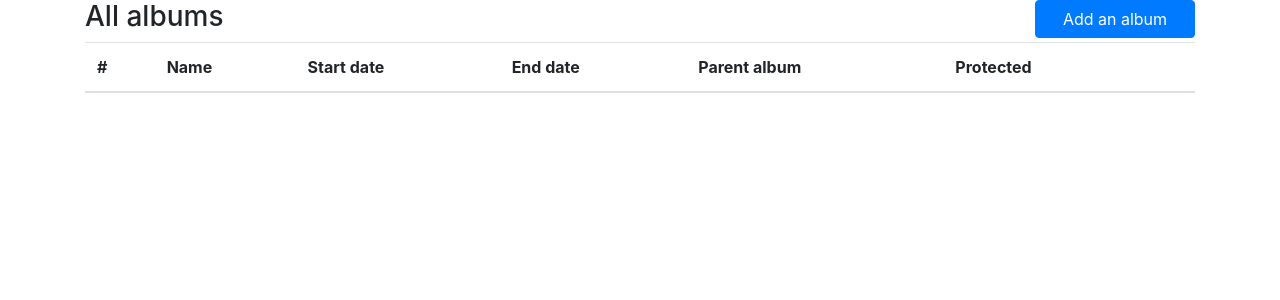
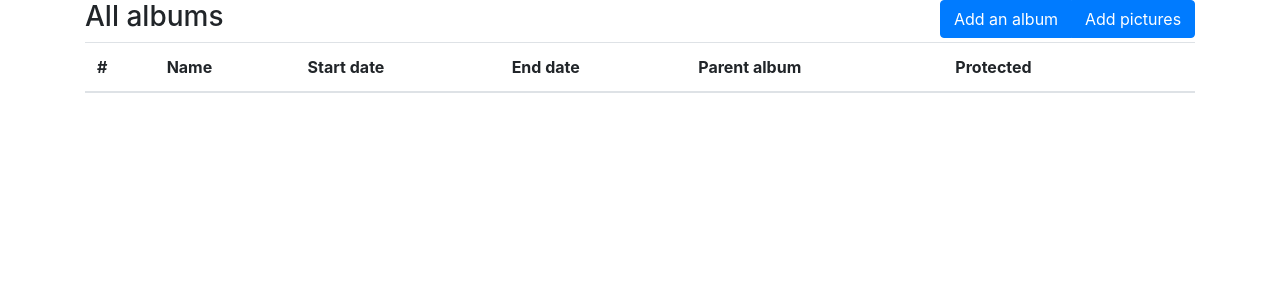
Before and after one commit to bastantoine/django-picture-gallery, a Django app: template apps/gallery_admin/templates/gallery_admin/home.html in a window 1280 px wide. Shown: the top 300 px of the page. Run offline with Django 3.2, Linux system fonts and the light colour scheme; the template is opened without the code that fills it, so the values that code supplies are empty; parts of the project's set-up code (start-up, migrations or seed data) failed here and were passed over; some libraries are stand-ins or nearby versions.

Commit message:
Added view to upload a picture

```diff
--- a/apps/gallery_admin/templates/gallery_admin/home.html
+++ b/apps/gallery_admin/templates/gallery_admin/home.html
@@ -5,11 +5,14 @@
 {% endblock css %}
 {% block content %}
 <div class="row">
-    <div class="col-lg-10">
+    <div class="col-lg-9">
         <h3>All albums</h3>
     </div>
-    <div class="col-lg-2">
-        <a href="{% url 'gallery_admin:add_album' %}" class="btn btn-primary" style="width: 100%;">Add an album</a>
+    <div class="col-lg-3">
+        <div class="btn-group" style="width: 100%;">
+            <a href="{% url 'gallery_admin:add_album' %}" class="btn btn-primary" >Add an album</a>
+            <a href="{% url 'gallery_admin:add_picture' %}" class="btn btn-primary" >Add pictures</a>
+        </div>
     </div>
 </div>
 <div class="row">
--- a/apps/gallery_admin/urls.py
+++ b/apps/gallery_admin/urls.py
@@ -8,6 +8,7 @@ from .views import (
     EditAlbumView,
     CreateUUIDView,
     DeleteUUIDView,
+    AddPictureView,
 )
 
 app_name = 'gallery_admin'
@@ -20,4 +21,5 @@ urlpatterns = [
     path('album/<int:id_album>/edit', EditAlbumView.as_view(), name='edit_album'),
     path('album/<int:id_album>/link/share', CreateUUIDView.as_view(), name='share_link_album'),
     path('album/<int:id_album>/link/delete', DeleteUUIDView.as_view(), name='delete_link_album'),
+    path('picture/add', AddPictureView.as_view(), name='add_picture'),
 ]
```
Also changed, not shown: apps/gallery_admin/views.py (+14 -5 lines), apps/gallery_admin/templates/gallery_admin/form.html (renamed from apps/gallery_admin/templates/gallery_admin/form_album.html).
